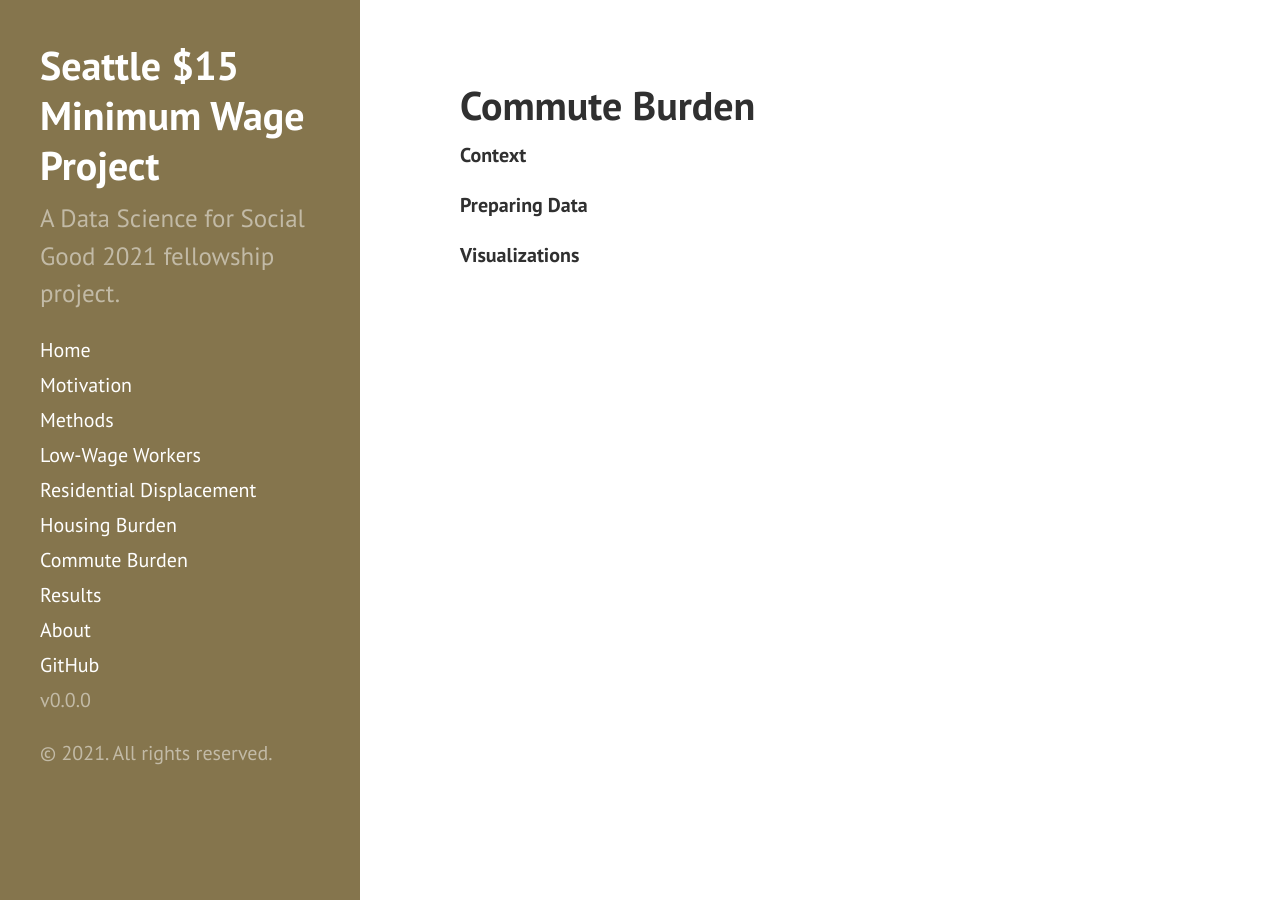
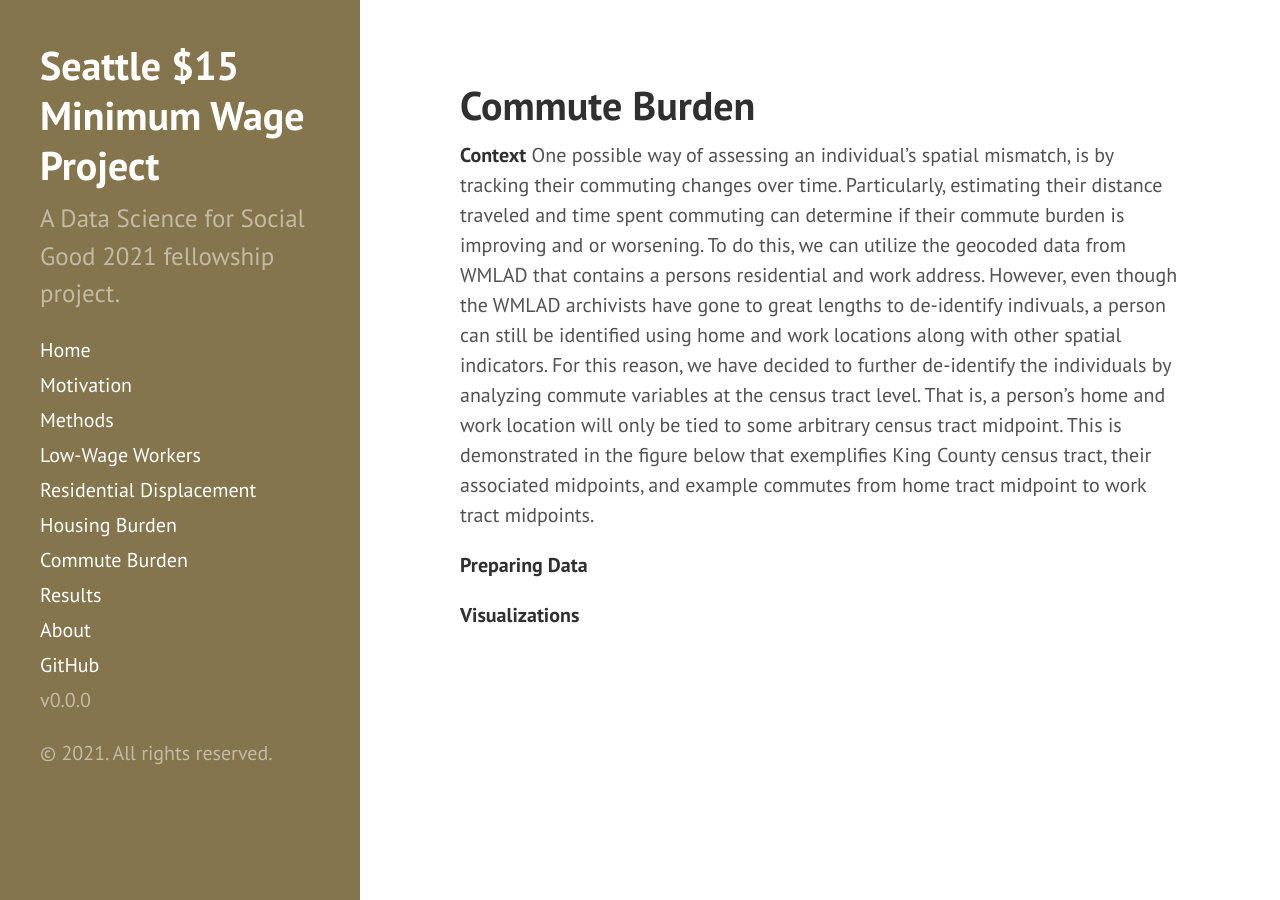
Before and after one commit to uwescience/MinWA, a Jekyll site: the page built from Commute Burden.md, in a window 1280 px wide. Built offline with Jekyll 4.4.1, drawn with Linux system fonts in a browser that asks for light colours.

Commit message:
Update Commute Burden.md
Commute Burden Context

```diff
--- a/Commute Burden.md
+++ b/Commute Burden.md
@@ -4,6 +4,9 @@ title: Commute Burden
 ---
 
 **Context**
+One possible way of assessing an individual's spatial mismatch, is by tracking their commuting changes over time. Particularly, estimating their distance traveled and time spent commuting can determine if their commute burden is improving and or worsening. To do this, we can utilize the geocoded data from WMLAD that contains a persons residential and work address. However, even though the WMLAD archivists have gone to great lengths to de-identify indivuals, a person can still be identified using home and work locations along with other spatial indicators. For this reason, we have decided to further de-identify the individuals by analyzing commute variables at the census tract level. That is, a person's home and work location will only be tied to some arbitrary census tract midpoint. This is demonstrated in the figure below that exemplifies King County census tract, their associated midpoints, and example commutes from home tract midpoint to work tract midpoints.
+
+
 
 **Preparing Data**
 
```
